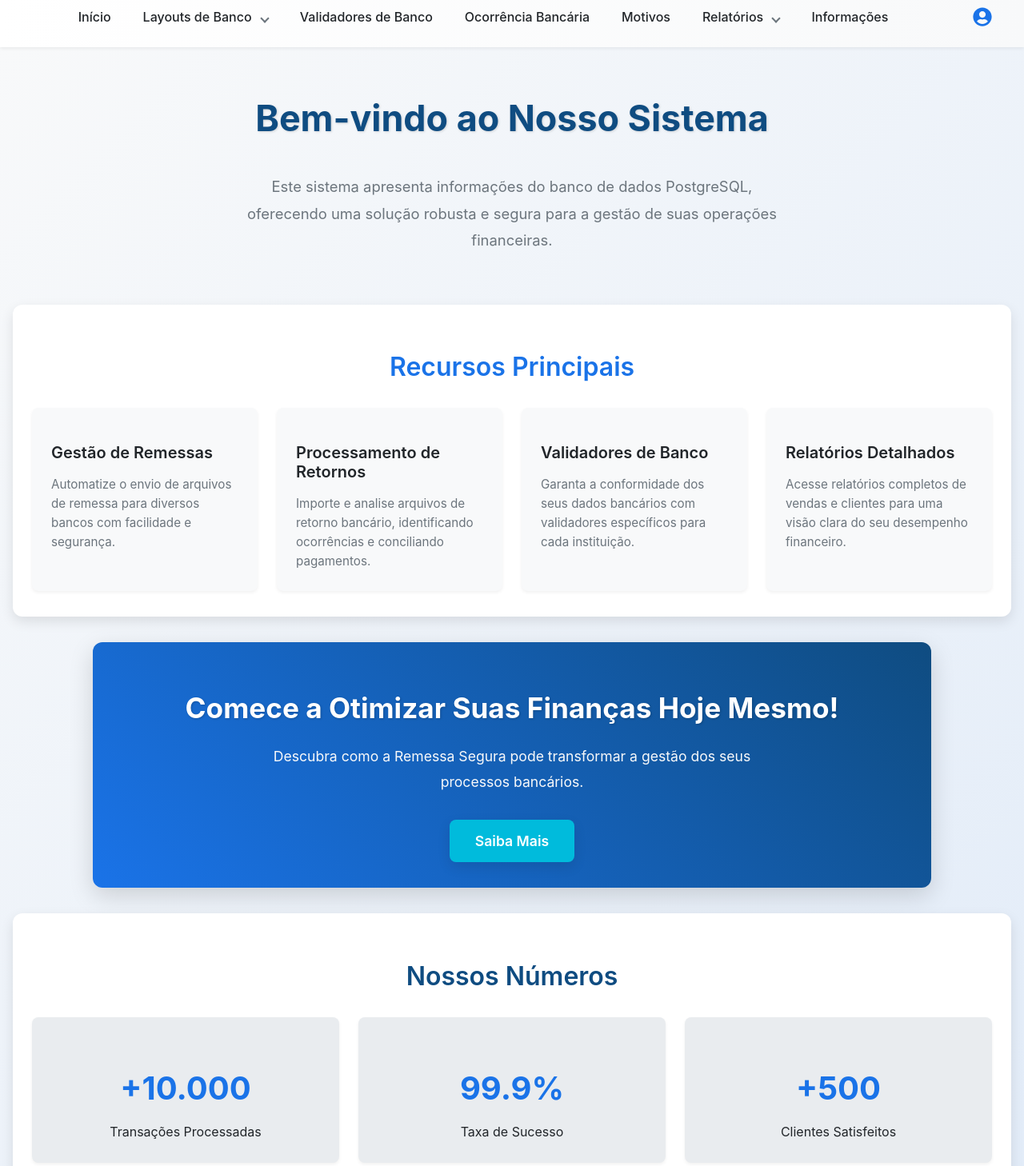
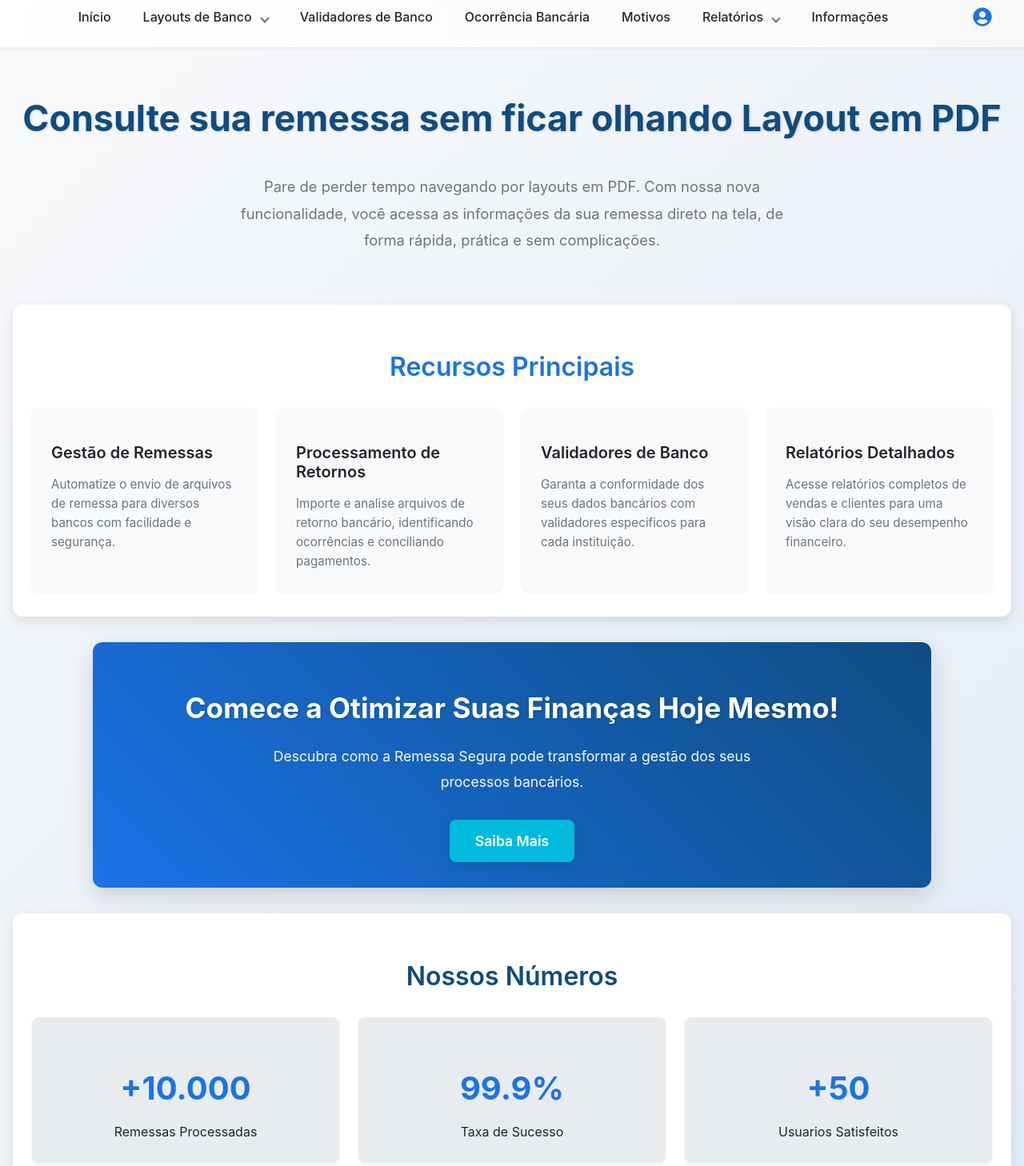
Before and after one commit to gildevson/ProjectjFinanbankFront, a React (Create React App) app: page / in a window 1280 px wide. Shown: the part 52-1510 px from the top of the page at 80% size. Built offline with nearby package versions, Linux system fonts and the light colour scheme.

Commit message:
Adicionando home do sites

```diff
--- a/src/App.js
+++ b/src/App.js
@@ -1,6 +1,6 @@
 import React from 'react';
 import { BrowserRouter as Router, Routes, Route } from 'react-router-dom';
-import Header from './components/Header/Header'; // Corrigido: 'Header' com H maiúsculo
+import Header from './components/Header/header'; // Corrigido: 'Header' com H maiúsculo
 import Footer from './components/Footer/Footer'; // Corrigido: 'Footer' com F maiúsculo
 import Informacoes from './pages/Informacoes/informacoes';
 import Home from './pages/home/home';
--- a/src/pages/Informacoes/informacoes.js
+++ b/src/pages/Informacoes/informacoes.js
@@ -5,7 +5,7 @@ function Informacoes() {
   const [dados, setDados] = useState([]);
 
   useEffect(() => {
-    axios.get('http://localhost:3001/api/informacoes')
+    axios.get('http://localhost:3000/api/informacoes')
       .then(res => setDados(res.data))
       .catch(err => console.error(err));
   }, []);
--- a/src/pages/home/home.js
+++ b/src/pages/home/home.js
@@ -4,8 +4,8 @@ import './home.css'; // Importa o arquivo de estilos para esta página
 function Home() {
   return (
     <div className="home-container">
-      <h1>Bem-vindo ao Nosso Sistema</h1>
-      <p>Este sistema apresenta informações do banco de dados PostgreSQL, oferecendo uma solução robusta e segura para a gestão de suas operações financeiras.</p>
+      <h1>Consulte sua remessa sem ficar olhando Layout em PDF</h1>
+      <p>Pare de perder tempo navegando por layouts em PDF. Com nossa nova funcionalidade, você acessa as informações da sua remessa direto na tela, de forma rápida, prática e sem complicações.</p>
 
       <section className="features-section">
         <h2>Recursos Principais</h2>
@@ -40,15 +40,15 @@ function Home() {
         <div className="stats-grid">
           <div className="stat-item">
             <h3>+10.000</h3>
-            <p>Transações Processadas</p>
+            <p>Remessas Processadas</p>
           </div>
           <div className="stat-item">
             <h3>99.9%</h3>
             <p>Taxa de Sucesso</p>
           </div>
           <div className="stat-item">
-            <h3>+500</h3>
-            <p>Clientes Satisfeitos</p>
+            <h3>+50</h3>
+            <p>Usuarios Satisfeitos</p>
           </div>
         </div>
       </section>
```
